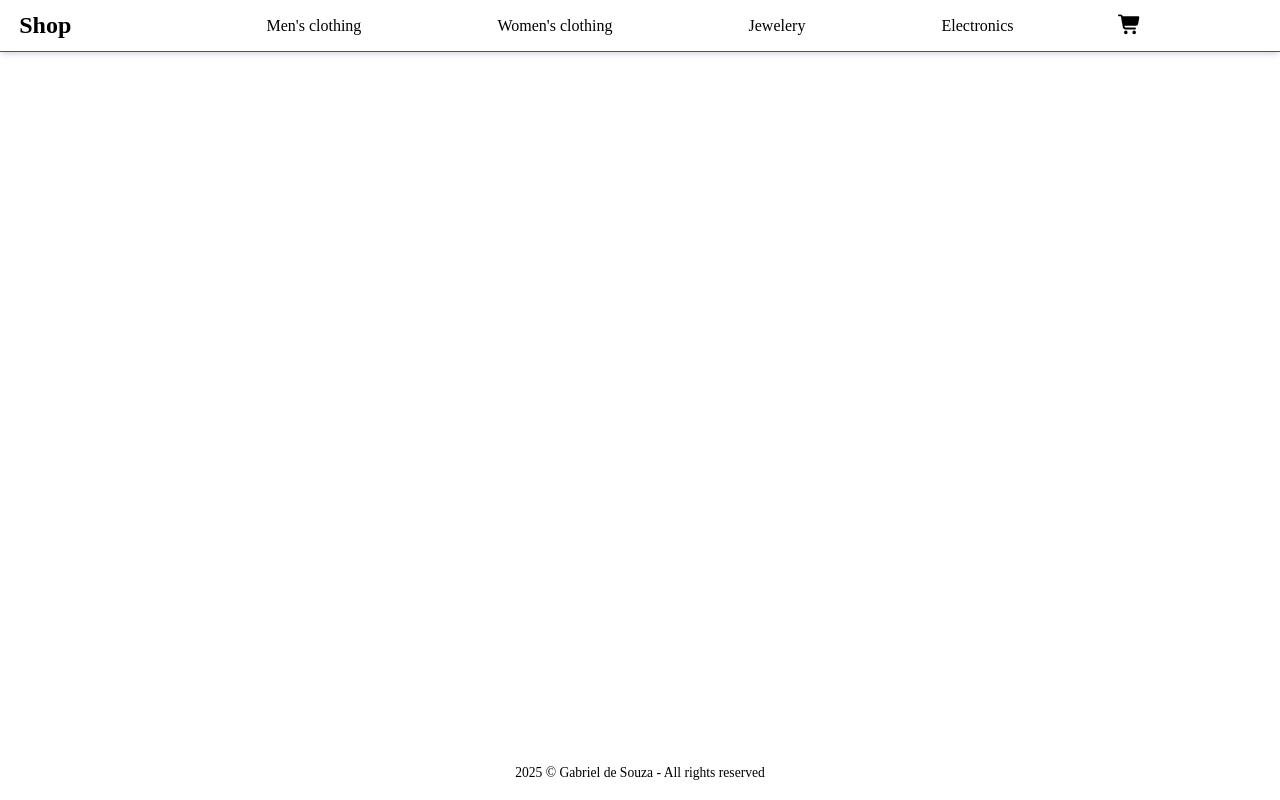
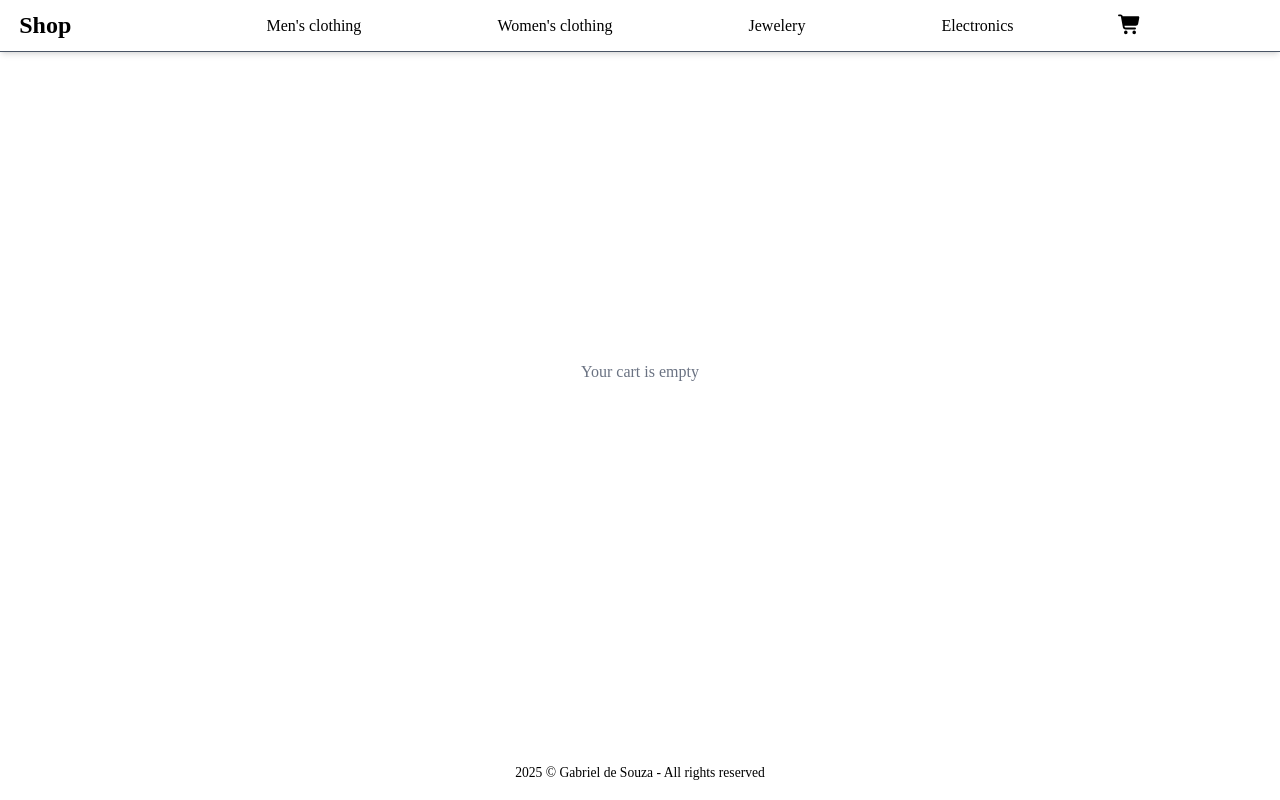
Before and after one commit to gab-souza-martins/fake-e-commerce, an Angular app: page /checkout in a window 1280 px wide. Built offline with nearby package versions, Linux system fonts and the light colour scheme.

Commit message:
Adicionada mensagem em checkout-page para caso o carrinho seja esvaziado enquanto nela. Descoberto bug onde o header não fica mais no topo da tela

```diff
--- a/src/app/checkout-page/checkout-page.css
+++ b/src/app/checkout-page/checkout-page.css
@@ -0,0 +1,8 @@
+.empty-message {
+  display: flex;
+  align-items: center;
+  justify-content: center;
+  width: 100%;
+  min-height: 80vh;
+  color: var(--gray-color);
+}
--- a/src/app/checkout-page/checkout-page.html
+++ b/src/app/checkout-page/checkout-page.html
@@ -1 +1,3 @@
-@for (item of cartItems; track item.id) {<app-checkout-item [item]="item" />}
+@if (!cartItems||cartItems.length === 0){
+<p class="empty-message">Your cart is empty</p>
+} @for (item of cartItems; track item.id) {<app-checkout-item [item]="item" />}
```
